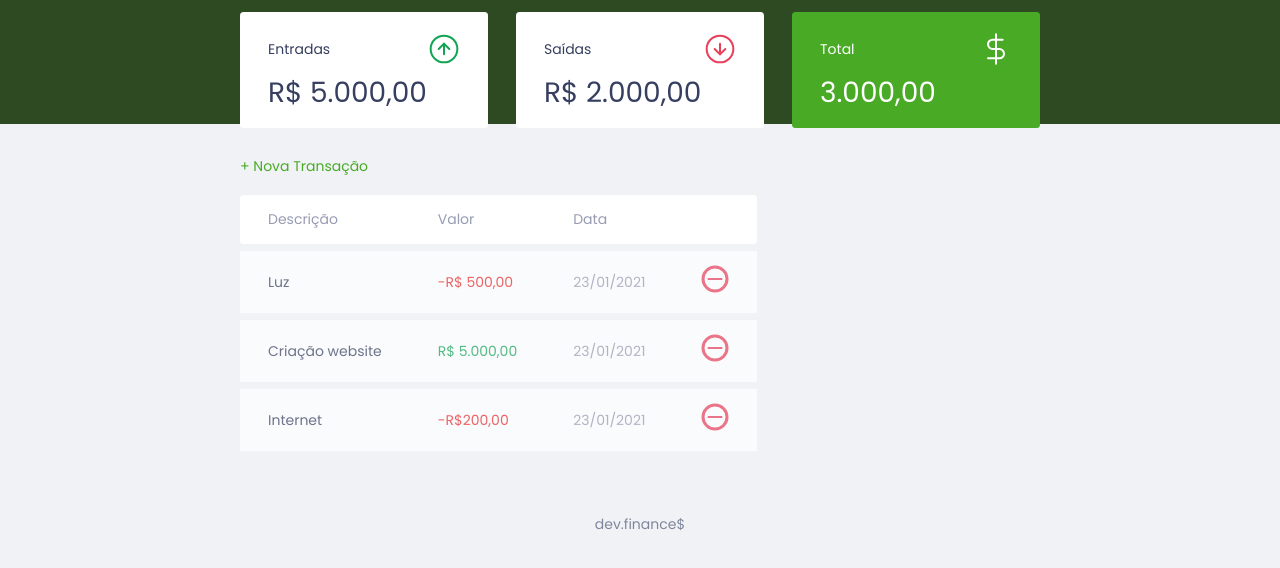
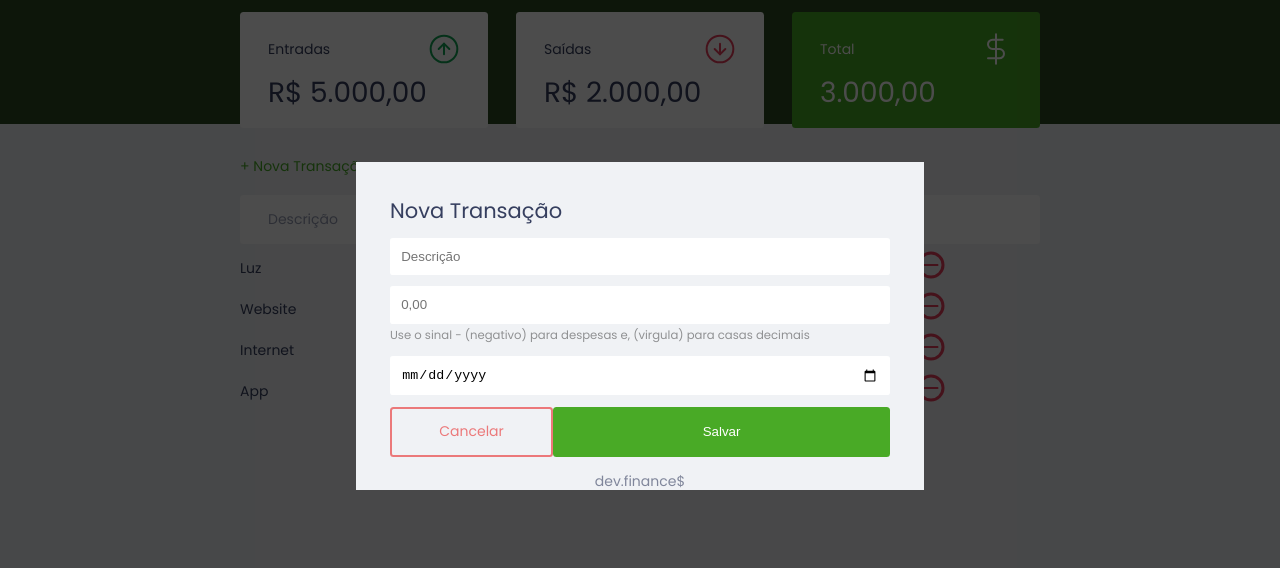
Before and after one commit to CassianoCardoso/MaratonaDiscover, a plain HTML site: page index.html in a window 1280 px wide. Both pictures are taken after a click on the link "+ Nova Transação". Shown: the part 74-642 px from the top of the page. Drawn offline with Linux system fonts and the light colour scheme.

Commit message:
Aula 3 javascript

```diff
--- a/index.html
+++ b/index.html
@@ -56,7 +56,7 @@
             <!-- section 2 -->
             <h2 class="sr-only">Transaçôes</h2>
 
-            <a href="#" class="button new">+ Nova Transação</a>
+            <a href="#" onclick="Modal.open()" class="button new">+ Nova Transação</a>
 
             <table id="data-table">
                 <thead>
@@ -67,33 +67,8 @@
                         <th></th>
                     </tr>
                 </thead>
+
                 <tbody>
-                    <tr>
-                        <td class="description">Luz</td>
-                        <td class="expense">-R$ 500,00</td>
-                        <td class="date">23/01/2021</td>
-                        <td>
-                            <img src="./assets/minus.svg" alt="remover Transação">
-                        </td>
-                    </tr>
-
-                    <tr>
-                        <td class="description">Criação website</td>
-                        <td class="income"> R$ 5.000,00</td>
-                        <td class="date">23/01/2021</td>
-                        <td>
-                            <img src="./assets/minus.svg" alt="remover Transação">
-                        </td>
-                    </tr>
-
-                    <tr>
-                        <td class="description">Internet</td>
-                        <td class="expense">-R$200,00</td>
-                        <td class="date">23/01/2021</td>
-                        <td>
-                            <img src="./assets/minus.svg" alt="remover Transação">
-                        </td>
-                    </tr>
 
                 </tbody>
 
@@ -104,10 +79,57 @@
 
     </main>
 
+
+    <div class="modal-overlay ">
+
+        <div class="modal">
+            <div id="form">
+                <h2>Nova Transação</h2>
+
+                <form action="">
+                    <div class="input-group">
+                        <label class="sr-only" for="description">Descrição</label>
+                        <input type="text" id="description" name="description" placeholder="Descrição">
+                    </div>
+
+                    <div class="input-group">
+                        <label class="sr-only" for="amount">Valor</label>
+                        <input
+                           type="number"
+                           step="0.01"
+                           id="amount"
+                           name="amount"
+                           placeholder="0,00"
+                        />
+                        <small class="help">
+                            Use o sinal - (negativo) para despesas e, (virgula) para casas decimais
+                        </small>
+                    </div>
+                    <div class="input-group">
+                        <label class="sr-only" for="date">Data</label>
+                        <input
+                           type="date"
+                           id="date"
+                           name="date"
+
+                        />
+                    </div>
+
+                    <div class="input-group actions">
+                        <a onclick="Modal.close()" href="#" class="button cancel">Cancelar</a>
+                        <button>Salvar</button>
+                    </div>
+                </form>
+            </div>
+
+        </div>
+    </div>
+
     <footer>
         <p>dev.finance$</p>
     </footer>
 
+    <script src="scripts.js"></script>
 
 </body>
 
--- /dev/null
+++ b/scripts.js
@@ -0,0 +1,73 @@
+const Modal = {
+  open() {
+    document.querySelector(".modal-overlay").classList.add("active");
+  },
+  close() {
+    document.querySelector(".modal-overlay").classList.remove("active");
+  },
+};
+
+const transactions = [
+  {
+    id: 1,
+    description: "Luz",
+    amount: -5000,
+    date: "19/01/2022",
+  },
+  { id: 2, description: "Website", amount: 500000, date: "19/01/2022" },
+  { id: 3, description: "Internet", amount: -20000, date: "19/01/2022" },
+  { id: 4, description: "App", amount: 20000, date: "19/01/2022" },
+];
+
+// Pgar os campos de input no modal-oveley "Nova transação", descriçao e valor e total.
+const Transaction = {
+  icomes() {
+    // somar as entradas
+  },
+  expenses() {
+    //somar as saídas
+  },
+  total() {
+    // entradas - saídas
+  },
+};
+
+const DOM = {
+  transactionsContainer: document.querySelector("#data-table"),
+
+  addtransaction(Transaction, index) {
+    const tr = document.createElement("tr");
+    tr.innerHTML = DOM.innerHTLTransaction(Transaction);
+
+    DOM.transactionsContainer.appendChild(tr);
+  },
+
+  innerHTLTransaction(Transaction) {
+    const CSSclass = Transaction.amount > 0 ? "income" : "expense"
+
+    const amount = Utils.formatCurrency(Transaction.amount)
+
+    const html = `
+
+                <td class="description">${Transaction.description}</td>
+                <td class="${CSSclass}">${Transaction.amount}</td>
+                <td class="date">${Transaction.date}</td>
+                <td>
+                    <img src="./assets/minus.svg" alt="Remover Transação">
+                </td>
+                 `;
+    return html;
+  },
+};
+
+const Utils ={
+
+    formatCurrency(value){
+       const signal = Number(value) < 0 ? "-": ""
+
+    }
+}
+
+transactions.forEach(function (Transaction) {
+  DOM.addtransaction(Transaction);
+});
--- a/style.css
+++ b/style.css
@@ -1,6 +1,9 @@
 /* Global====================== */
 :root {
     --dark-blue: #363f5f;
+    --green:#49aa26;
+    --light-green:#3dd705;
+    --red:#e92929;
 }
 
 * {
@@ -49,17 +52,48 @@ h2 {
 
 /* Links & Buttons================== */
 a {
-    color: #49aa26;
+    color: var(--green);
     text-decoration: none;
 }
 
 a:hover {
-    color: #3dd705;
+    color: var(--light-green);
+}
+button{
+    width: 100%;
+    height: 50px;
+
+    border: none;
+
+    color: white;
+    background: var(--green);
+
+    padding: 0;
+    border-radius: 0.25rem;
+    cursor: pointer;
+}
+button:hover{
+    background: var(--light-green);
 }
 
 a.button.new {
     display: inline-block;
     margin-bottom: .8rem;
+}
+.button.cancel{
+    color: var(--red);
+    border: 2px var(--red)solid;
+    border-radius: 0.25rem;
+    height: 50px;
+
+    display: flex;
+    align-items: center;
+    justify-content: center;
+
+    opacity: 0.6;
+}
+.button.cancel:hover{
+    opacity: 1;
 }
 
 /* Header=============== */
@@ -109,17 +143,21 @@ header {
 }
 
 .card.total {
-    background: #49aa26;
+    background: var(--green);
     color: #fff;
 }
 
 /* Table================== */
+#transaction{
+    display: block;
+    width: 100%;
+    overflow-x: auto;
+}
+
 #data-table {
-    display: block;
     width: 100%;
     border-spacing: 0 0.5rem;
     color: #969cb3;
-    overflow-x: auto;
 }
 
 table thead th {
@@ -166,8 +204,62 @@ td.expense {
     color: #e92929;
 }
 
+/* Modal================== */
+.modal-overlay{
+    width: 100%;
+    height: 100%;
 
-/* Footer================== */
+    background-color: rgba(0,0,0,0.7);
+   position: fixed;
+   top: 0;
+
+   display: flex;
+   align-items: center;
+   justify-content: center;
+
+   opacity: 0;
+   visibility: hidden;
+}
+.modal-overlay.active{
+    opacity: 1;
+    visibility: visible;
+}
+.modal{
+    background: #f0f2f5;
+    padding: 2.4rem;
+
+}
+
+/* Form =================== */
+#form{
+    max-width: 500px;
+}
+#form h2{
+    margin-top: 0;
+}
+input{
+    border: none;
+    border-radius: 0.2rem;
+    padding: 0.8rem;
+    width: 100%;
+}
+.input-group{
+    margin-top: 0.8rem;
+}
+.input-group small{
+    opacity: 0.4;
+}
+.input-group.actions{
+    display: flex;
+    justify-content: space-between;
+    align-items: center;
+}
+.input-group.actions .button,
+.input-group.action button{
+    width: 48%;
+}
+
+/* Foote r================== */
 footer {
     text-align: center;
     padding: 4rem 2rem;
```
